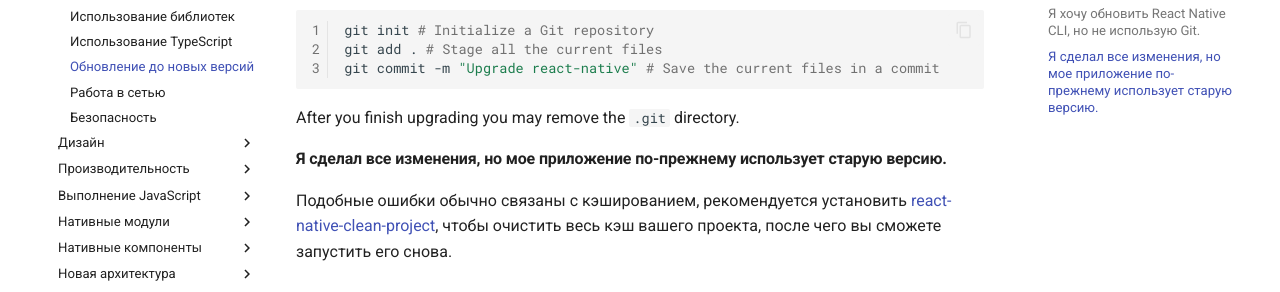
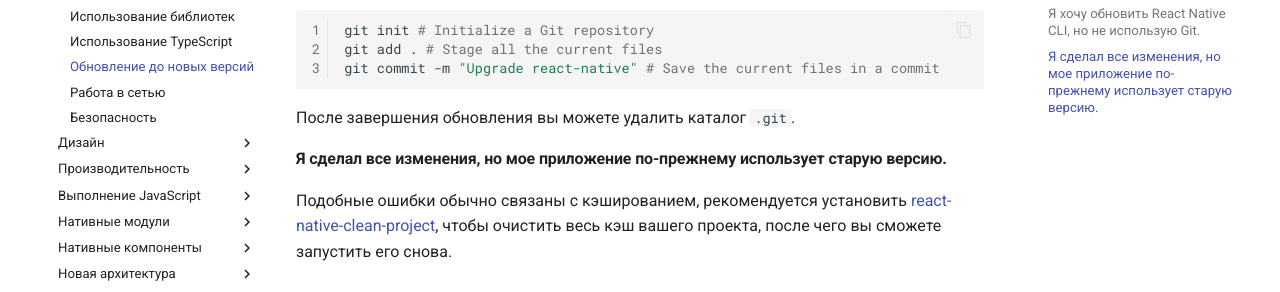
Before and after one commit to xsltdev/reactnativedev.ru, an MkDocs documentation site: the page built from docs/rn/upgrading.md, in a window 1280 px wide and 900 px high, scrolled down 3091 px. Shown: the part 377-669 px from the top of the window. Built offline with MkDocs 1.6.1 and Material for MkDocs 9.7.7, drawn with Linux system fonts in a browser that asks for light colours; a script that is not in the unit is left out; comment, search, counter and statistics services are not loaded.

Commit message:
fix: add translate

````diff
--- a/docs/rn/upgrading.md
+++ b/docs/rn/upgrading.md
@@ -115,7 +115,7 @@ git add . # Stage all the current files
 git commit -m "Upgrade react-native" # Save the current files in a commit
 ```
 
-After you finish upgrading you may remove the `.git` directory.
+После завершения обновления вы можете удалить каталог `.git`.
 
 #### Я сделал все изменения, но мое приложение по-прежнему использует старую версию.
 
````
